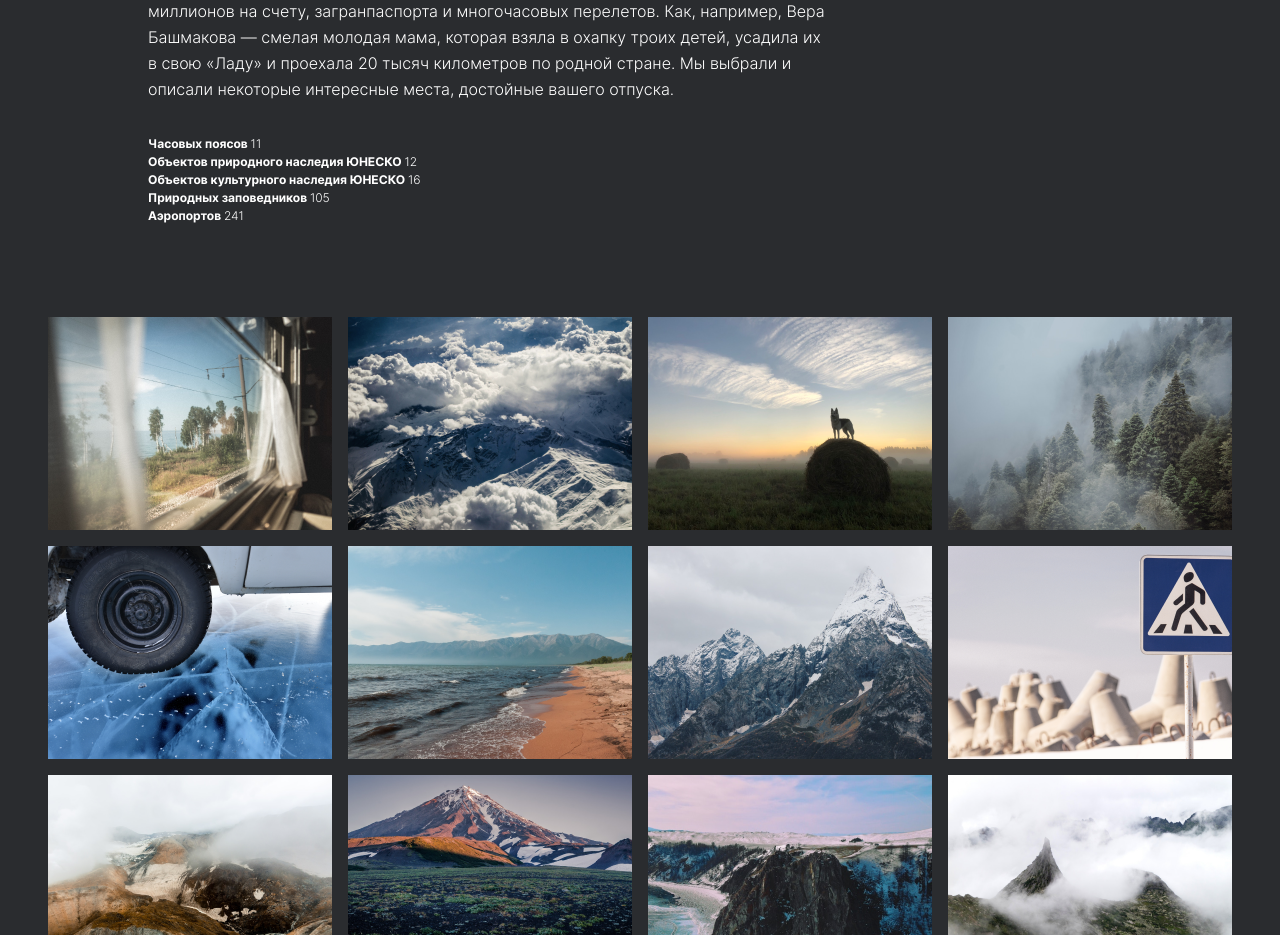
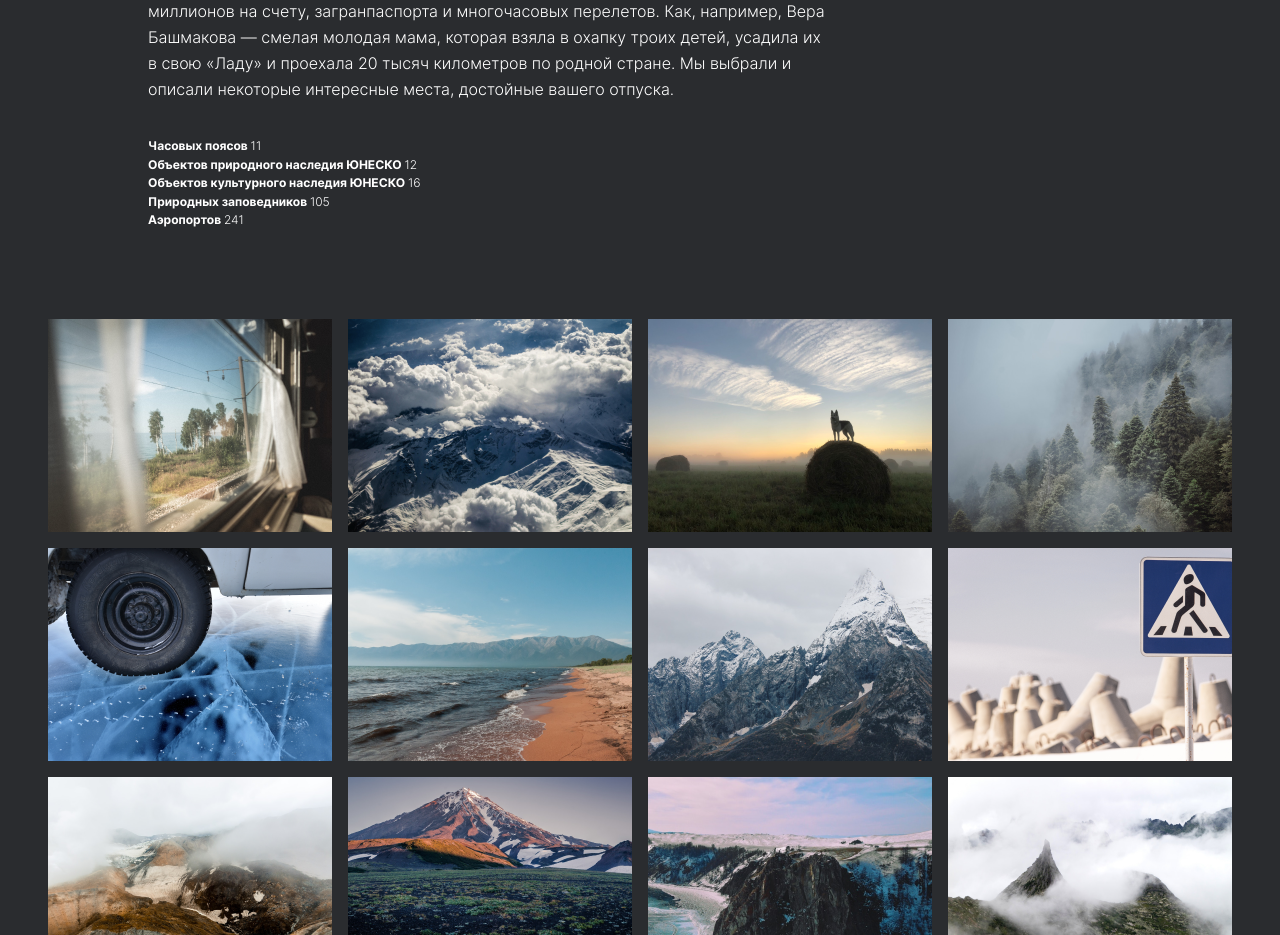
Before and after one commit to ViolettaZvyagina/russian-travel, a plain HTML site: page index.html in a window 1280 px wide. Shown: the part 1440-2375 px from the top of the page. Drawn offline with Linux system fonts and the light colour scheme; files whose address does not match are found by name.

Commit message:
Путешествия по России. исправления в блоке intro

```diff
--- a/blocks/intro/__list-number.css/intro__list-number.css
+++ b/blocks/intro/__list-number.css/intro__list-number.css
@@ -2,7 +2,7 @@
   font-style: normal;
   font-weight: normal;
   font-size: 12px;
-  line-height: 1.5;
+  line-height: 0.8;
   display: inline-block;
   margin: 0;
 }
--- a/blocks/intro/__list-text/intro__list-text.css
+++ b/blocks/intro/__list-text/intro__list-text.css
@@ -3,7 +3,7 @@
   font-style: normal;
   font-weight: bold;
   font-size: 12px;
-  line-height: 1.5;
+  line-height: 0.8;
   display: inline-block;
   margin: 0;
 }
--- a/blocks/intro/__list/intro__list.css
+++ b/blocks/intro/__list/intro__list.css
@@ -2,5 +2,4 @@
   list-style: none;
   padding: 0;
   margin: 0;
-  line-height: 0.8;
 }
```
